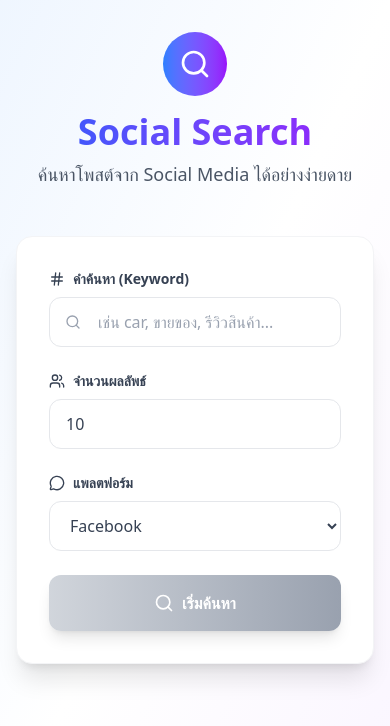
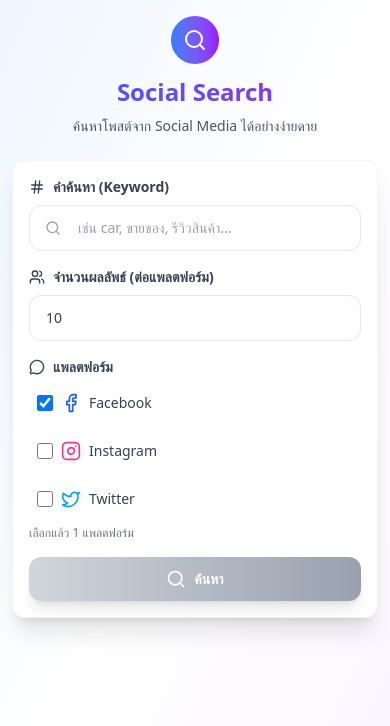
Before and after one commit to Chanachai04/mental-health, a React (Vite) app in the folder frontend/: page / in a window 390 px wide. Shown: the top 726 px of the page. Built offline with nearby package versions, Linux system fonts and the light colour scheme.

Commit message:
fontend v.3 แก้ platform ให้เป็น checkbox

```diff
--- a/frontend/src/App.jsx
+++ b/frontend/src/App.jsx
@@ -14,9 +14,37 @@ import {
 function App() {
   const [keyword, setKeyword] = useState("");
   const [limit, setLimit] = useState(10);
-  const [platform, setPlatform] = useState("facebook");
+  const [selectedPlatforms, setSelectedPlatforms] = useState(["facebook"]);
   const [results, setResults] = useState([]);
   const [loading, setLoading] = useState(false);
+
+  const platforms = [
+    {
+      id: "facebook",
+      name: "Facebook",
+      icon: Facebook,
+      color: "text-blue-600",
+    },
+    {
+      id: "instagram",
+      name: "Instagram",
+      icon: Instagram,
+      color: "text-pink-500",
+    },
+    { id: "twitter", name: "Twitter", icon: Twitter, color: "text-sky-500" },
+  ];
+
+  const handlePlatformChange = (platformId) => {
+    setSelectedPlatforms((prev) => {
+      if (prev.includes(platformId)) {
+        // ลบออกถ้ามีอยู่แล้ว แต่ต้องมีอย่างน้อย 1 แพลตฟอร์ม
+        return prev.length > 1 ? prev.filter((p) => p !== platformId) : prev;
+      } else {
+        // เพิ่มเข้าไปถ้ายังไม่มี
+        return [...prev, platformId];
+      }
+    });
+  };
 
   const handleSearch = async () => {
     if (!keyword.trim()) {
@@ -24,15 +52,37 @@ function App() {
       return;
     }
 
+    if (selectedPlatforms.length === 0) {
+      alert("กรุณาเลือกอย่างน้อย 1 แพลตฟอร์ม");
+      return;
+    }
+
     setLoading(true);
     try {
+      // ค้นหาจากหลายแพลตฟอร์มพร้อมกัน
+      const searchPromises = selectedPlatforms.map(async (platform) => {
         const res = await fetch(
           `http://localhost:3000/api/${platform}/search?q=${encodeURIComponent(
             keyword
           )}&limit=${limit}`
         );
         const data = await res.json();
-      setResults(data.results || []);
+        return (data.results || []).map((result) => ({
+          ...result,
+          platform: platform, // เพิ่มข้อมูลแพลตฟอร์มให้แต่ละผลลัพธ์
+        }));
+      });
+
+      const allResults = await Promise.all(searchPromises);
+      const combinedResults = allResults.flat();
+
+      // เรียงลำดับผลลัพธ์ตามความเกี่ยวข้อง (ถ้ามี) หรือตามวันที่
+      const sortedResults = combinedResults.sort((a, b) => {
+        // สามารถปรับเกณฑ์การเรียงลำดับได้ตามต้องการ
+        return new Date(b.createdAt || 0) - new Date(a.createdAt || 0);
+      });
+
+      setResults(sortedResults);
     } catch (err) {
       console.error("Error:", err);
       alert("ค้นหาไม่สำเร็จ");
@@ -48,16 +98,11 @@ function App() {
   };
 
   const getPlatformIcon = (platform, className = "w-4 h-4") => {
-    switch (platform) {
-      case "facebook":
-        return <Facebook className={className + " text-blue-600"} />;
-      case "instagram":
-        return <Instagram className={className + " text-pink-500"} />;
-      case "twitter":
-        return <Twitter className={className + " text-sky-500"} />;
-      default:
-        return null;
-    }
+    const platformData = platforms.find((p) => p.id === platform);
+    if (!platformData) return null;
+
+    const IconComponent = platformData.icon;
+    return <IconComponent className={`${className} ${platformData.color}`} />;
   };
 
   const getSentimentColor = (sentiment) => {
@@ -107,21 +152,24 @@ function App() {
 
   return (
     <div className="min-h-screen bg-gradient-to-br from-blue-50 via-white to-purple-50">
-      <div className="container mx-auto px-4 py-8 max-w-4xl">
-        <div className="text-center mb-12">
-          <div className="inline-flex items-center justify-center w-16 h-16 bg-gradient-to-r from-blue-500 to-purple-600 rounded-full mb-4">
-            <Search className="w-8 h-8 text-white" />
+      <div className="container mx-auto px-3 sm:px-4 lg:px-6 py-4 sm:py-6 lg:py-8 max-w-7xl">
+        {/* Header Section */}
+        <div className="text-center mb-6 sm:mb-8 lg:mb-12">
+          <div className="inline-flex items-center justify-center w-12 h-12 sm:w-16 sm:h-16 bg-gradient-to-r from-blue-500 to-purple-600 rounded-full mb-3 sm:mb-4">
+            <Search className="w-6 h-6 sm:w-8 sm:h-8 text-white" />
           </div>
-          <h1 className="text-4xl font-bold bg-gradient-to-r from-blue-600 to-purple-600 bg-clip-text text-transparent mb-2">
+          <h1 className="text-2xl sm:text-3xl lg:text-4xl font-bold bg-gradient-to-r from-blue-600 to-purple-600 bg-clip-text text-transparent mb-2">
             Social Search
           </h1>
-          <p className="text-gray-600 text-lg">
+          <p className="text-gray-600 text-sm sm:text-base lg:text-lg px-4">
             ค้นหาโพสต์จาก Social Media ได้อย่างง่ายดาย
           </p>
         </div>
 
-        <div className="bg-white rounded-2xl shadow-xl border border-gray-100 p-8 mb-8">
-          <div className="grid gap-6">
+        {/* Search Form */}
+        <div className="bg-white rounded-xl sm:rounded-2xl shadow-xl border border-gray-100 p-4 sm:p-6 lg:p-8 mb-6 sm:mb-8">
+          <div className="space-y-4 sm:space-y-6">
+            {/* Keyword Input */}
             <div className="space-y-2">
               <label className="text-sm font-semibold text-gray-700 flex items-center gap-2">
                 <Hash className="w-4 h-4" />
@@ -134,49 +182,70 @@ function App() {
                   onChange={(e) => setKeyword(e.target.value)}
                   onKeyPress={handleKeyPress}
                   placeholder="เช่น car, ขายของ, รีวิวสินค้า..."
-                  className="w-full px-4 py-3 pl-12 border border-gray-200 rounded-xl focus:ring-2 focus:ring-blue-500 focus:border-transparent transition-all duration-200 text-gray-700 placeholder-gray-400"
+                  className="w-full px-4 py-3 pl-12 border border-gray-200 rounded-xl focus:ring-2 focus:ring-blue-500 focus:border-transparent transition-all duration-200 text-gray-700 placeholder-gray-400 text-sm sm:text-base"
                 />
                 <Search className="absolute left-4 top-1/2 transform -translate-y-1/2 w-4 h-4 text-gray-400" />
               </div>
             </div>
 
-            <div className="grid md:grid-cols-2 gap-6">
+            {/* Limit Input */}
             <div className="space-y-2">
               <label className="text-sm font-semibold text-gray-700 flex items-center gap-2">
                 <Users className="w-4 h-4" />
-                  จำนวนผลลัพธ์
+                จำนวนผลลัพธ์ (ต่อแพลตฟอร์ม)
               </label>
               <input
-                  type="text"
+                type="number"
                 min={1}
                 max={100}
                 value={limit}
                 onChange={(e) => setLimit(Number(e.target.value))}
-                  className="w-full px-4 py-3 border border-gray-200 rounded-xl focus:ring-2 focus:ring-blue-500 focus:border-transparent transition-all duration-200 text-gray-700"
+                className="w-full px-4 py-3 border border-gray-200 rounded-xl focus:ring-2 focus:ring-blue-500 focus:border-transparent transition-all duration-200 text-gray-700 text-sm sm:text-base"
               />
             </div>
 
+            {/* Platform Selection */}
             <div className="space-y-2">
               <label className="text-sm font-semibold text-gray-700 flex items-center gap-2">
                 <MessageCircle className="w-4 h-4" />
                 แพลตฟอร์ม
               </label>
-                <select
-                  value={platform}
-                  onChange={(e) => setPlatform(e.target.value)}
-                  className="w-full px-4 py-3 border border-gray-200 rounded-xl focus:ring-2 focus:ring-blue-500 focus:border-transparent transition-all duration-200 text-gray-700 bg-white"
+              <div className="flex flex-col sm:flex-row sm:flex-wrap gap-3 sm:gap-4 lg:gap-6">
+                {platforms.map((platform) => {
+                  const IconComponent = platform.icon;
+                  return (
+                    <label
+                      key={platform.id}
+                      className="flex items-center gap-2 cursor-pointer hover:bg-gray-50 p-2 rounded-lg transition-colors"
                     >
-                  <option value="facebook">Facebook</option>
-                  <option value="instagram">Instagram</option>
-                  <option value="twitter">Twitter</option>
-                </select>
+                      <input
+                        type="checkbox"
+                        checked={selectedPlatforms.includes(platform.id)}
+                        onChange={() => handlePlatformChange(platform.id)}
+                        className="w-4 h-4 text-blue-600 bg-gray-100 border-gray-300 rounded focus:ring-blue-500 focus:ring-2"
+                      />
+                      <IconComponent className={`w-5 h-5 ${platform.color}`} />
+                      <span className="text-gray-700 font-medium text-sm sm:text-base">
+                        {platform.name}
+                      </span>
+                    </label>
+                  );
+                })}
               </div>
+              {selectedPlatforms.length > 0 && (
+                <div className="text-xs text-gray-500 mt-2">
+                  เลือกแล้ว {selectedPlatforms.length} แพลตฟอร์ม
+                </div>
+              )}
             </div>
 
+            {/* Search Button */}
             <button
               onClick={handleSearch}
-              disabled={loading || !keyword.trim()}
-              className="w-full bg-gradient-to-r from-blue-500 to-purple-600 hover:from-blue-600 hover:to-purple-700 disabled:from-gray-300 disabled:to-gray-400 text-white font-semibold py-4 px-6 rounded-xl transition-all duration-200 flex items-center justify-center gap-2 shadow-lg hover:shadow-xl disabled:cursor-not-allowed"
+              disabled={
+                loading || !keyword.trim() || selectedPlatforms.length === 0
+              }
+              className="w-full bg-gradient-to-r from-blue-500 to-purple-600 hover:from-blue-600 hover:to-purple-700 disabled:from-gray-300 disabled:to-gray-400 text-white font-semibold py-3 sm:py-4 px-6 rounded-xl transition-all duration-200 flex items-center justify-center gap-2 shadow-lg hover:shadow-xl disabled:cursor-not-allowed text-sm sm:text-base"
             >
               {loading ? (
                 <>
@@ -186,83 +255,97 @@ function App() {
               ) : (
                 <>
                   <Search className="w-5 h-5" />
-                  เริ่มค้นหา
+                  <span className="hidden xs:inline">
+                    เริ่มค้นหา ({selectedPlatforms.length} แพลตฟอร์ม)
+                  </span>
+                  <span className="xs:hidden">ค้นหา</span>
                 </>
               )}
             </button>
           </div>
         </div>
 
+        {/* Results Section */}
         {!loading && results.length > 0 && (
           <div className="space-y-4">
-            <div className="flex items-center gap-3 mb-6">
+            {/* Results Header */}
+            <div className="flex items-center gap-3 mb-4 sm:mb-6 flex-wrap">
               <div className="w-8 h-8 bg-green-100 rounded-full flex items-center justify-center">
-                <span className="text-green-600 font-semibold">
+                <span className="text-green-600 font-semibold text-sm">
                   {results.length}
                 </span>
               </div>
-              <h2 className="text-2xl font-bold text-gray-800">ผลการค้นหา</h2>
-              <div className="flex items-center gap-1 text-sm text-gray-500">
-                {getPlatformIcon(platform, "w-4 h-4")}
-                <span className="capitalize">{platform}</span>
-              </div>
+              <h2 className="text-xl sm:text-2xl font-bold text-gray-800">
+                ผลการค้นหา
+              </h2>
+
               {keyword && (
-                <div className="flex items-center gap-2 text-sm text-gray-600 bg-yellow-50 px-3 py-1 rounded-full border border-yellow-200">
+                <div className="flex items-center gap-2 text-xs sm:text-sm text-gray-600 bg-yellow-50 px-3 py-1 rounded-full border border-yellow-200">
                   <span>คำค้นหา:</span>
-                  <span className="font-semibold text-yellow-800">
+                  <span className="font-semibold text-yellow-800 max-w-32 sm:max-w-none truncate">
                     {keyword}
                   </span>
                 </div>
               )}
             </div>
 
-            <div className="grid gap-4">
+            {/* Results Grid */}
+            <div className="grid gap-3 sm:gap-4">
               {results.map((item, index) => (
                 <div
-                  key={item.id || index}
-                  className="bg-white rounded-xl shadow-md border border-gray-100 p-6 hover:shadow-lg transition-all duration-200 hover:border-blue-200"
+                  key={`${item.platform}-${item.id || index}`}
+                  className="bg-white rounded-xl shadow-md border border-gray-100 p-4 sm:p-6 hover:shadow-lg transition-all duration-200 hover:border-blue-200"
                 >
-                  <div className="flex items-start justify-between gap-4 mb-4">
-                    <div className="flex items-center gap-3">
-                      <div className="w-10 h-10 bg-gradient-to-r from-blue-400 to-purple-500 rounded-full flex items-center justify-center text-white font-semibold">
+                  {/* Result Header */}
+                  <div className="flex items-start justify-between gap-3 sm:gap-4 mb-3 sm:mb-4">
+                    <div className="flex items-center gap-3 min-w-0 flex-1">
+                      <div className="w-8 h-8 sm:w-10 sm:h-10 bg-gradient-to-r from-blue-400 to-purple-500 rounded-full flex items-center justify-center text-white font-semibold text-sm sm:text-base flex-shrink-0">
                         {(item.username || "U").charAt(0).toUpperCase()}
                       </div>
-                      <div>
-                        <h3 className="font-semibold text-gray-800 flex items-center gap-2">
+                      <div className="min-w-0 flex-1">
+                        <h3 className="font-semibold text-gray-800 flex items-center gap-2 text-sm sm:text-base truncate">
+                          <span className="truncate">
                             {item.username || "Unknown User"}
-                          {getPlatformIcon(platform)}
+                          </span>
+                          {getPlatformIcon(item.platform)}
                         </h3>
+                        <div className="text-xs text-gray-500 capitalize">
+                          {item.platform}
+                        </div>
                       </div>
                     </div>
 
                     {item.sentiment && (
                       <span
-                        className={`px-3 py-1 rounded-full text-xs font-medium ${getSentimentColor(
+                        className={`px-2 sm:px-3 py-1 rounded-full text-xs font-medium whitespace-nowrap ${getSentimentColor(
                           item.sentiment
                         )}`}
                       >
-                        AI: {item.sentiment}
+                        <span className="hidden sm:inline">AI: </span>
+                        {item.sentiment}
                       </span>
                     )}
                   </div>
 
+                  {/* Result Content */}
                   <div className="mb-4">
                     <HighlightedText
                       text={item.caption || item.info || "ไม่มีข้อความ"}
                       searchKeyword={keyword}
-                      className="text-gray-700 leading-relaxed"
+                      className="text-gray-700 leading-relaxed text-sm sm:text-base break-words"
                     />
                   </div>
 
+                  {/* Result Footer */}
                   {(item.postUrl || item.contact) && (
                     <div className="flex justify-end">
                       <a
                         href={item.postUrl || item.contact}
                         target="_blank"
                         rel="noopener noreferrer"
-                        className="inline-flex items-center gap-2 px-4 py-2 bg-gray-50 hover:bg-blue-50 text-blue-600 rounded-lg transition-all duration-200 text-sm font-medium hover:text-blue-700"
+                        className="inline-flex items-center gap-2 px-3 sm:px-4 py-2 bg-gray-50 hover:bg-blue-50 text-blue-600 rounded-lg transition-all duration-200 text-xs sm:text-sm font-medium hover:text-blue-700"
                       >
-                        <ExternalLink className="w-4 h-4" />
+                        <ExternalLink className="w-3 h-3 sm:w-4 sm:h-4" />
                         เปิดโพสต์
                       </a>
                     </div>
@@ -273,29 +356,33 @@ function App() {
           </div>
         )}
 
+        {/* No Results State */}
         {!loading && results.length === 0 && keyword && (
-          <div className="text-center py-12">
-            <div className="w-16 h-16 bg-gray-100 rounded-full flex items-center justify-center mx-auto mb-4">
-              <Search className="w-8 h-8 text-gray-400" />
+          <div className="text-center py-8 sm:py-12">
+            <div className="w-12 h-12 sm:w-16 sm:h-16 bg-gray-100 rounded-full flex items-center justify-center mx-auto mb-4">
+              <Search className="w-6 h-6 sm:w-8 sm:h-8 text-gray-400" />
             </div>
-            <h3 className="text-xl font-semibold text-gray-600 mb-2">
+            <h3 className="text-lg sm:text-xl font-semibold text-gray-600 mb-2">
               ไม่พบผลลัพธ์
             </h3>
-            <p className="text-gray-500">
-              ลองเปลี่ยนคำค้นหาหรือแพลตฟอร์มดูครับ
+            <p className="text-gray-500 text-sm sm:text-base px-4">
+              ลองเปลี่ยนคำค้นหาหรือเลือกแพลตฟอร์มอื่นดูครับ
             </p>
           </div>
         )}
 
+        {/* Loading State */}
         {loading && (
-          <div className="text-center py-12">
-            <div className="inline-flex items-center justify-center w-16 h-16 bg-blue-100 rounded-full mb-4">
-              <Loader2 className="w-8 h-8 text-blue-600 animate-spin" />
+          <div className="text-center py-8 sm:py-12">
+            <div className="inline-flex items-center justify-center w-12 h-12 sm:w-16 sm:h-16 bg-blue-100 rounded-full mb-4">
+              <Loader2 className="w-6 h-6 sm:w-8 sm:h-8 text-blue-600 animate-spin" />
             </div>
-            <h3 className="text-xl font-semibold text-gray-700 mb-2">
-              กำลังค้นหา...
+            <h3 className="text-lg sm:text-xl font-semibold text-gray-700 mb-2">
+              กำลังค้นหาจาก {selectedPlatforms.length} แพลตฟอร์ม...
             </h3>
-            <p className="text-gray-500">รอสักครู่นะครับ</p>
+            <p className="text-gray-500 text-sm sm:text-base">
+              รอสักครู่นะครับ
+            </p>
           </div>
         )}
       </div>
```
Lines whose indentation alone changed are shown as unchanged.
